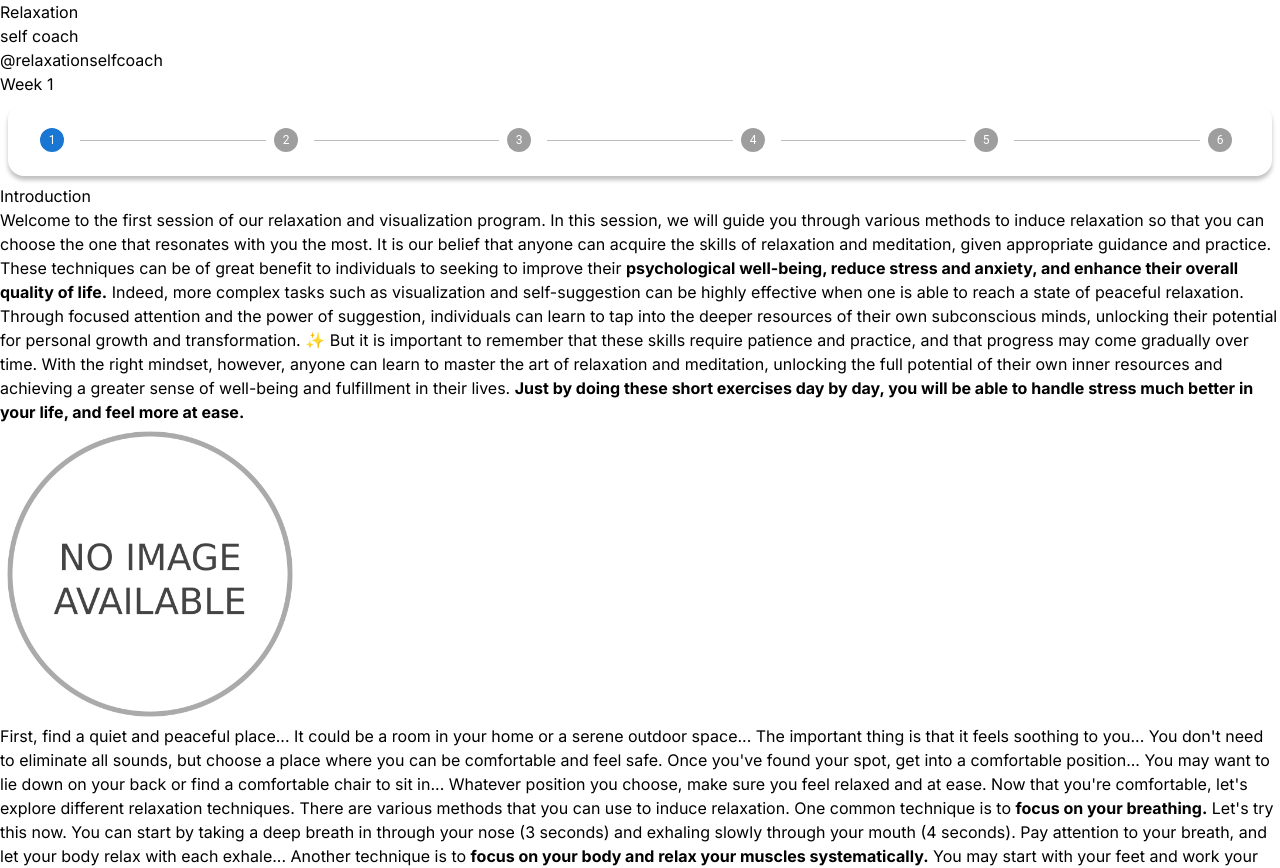
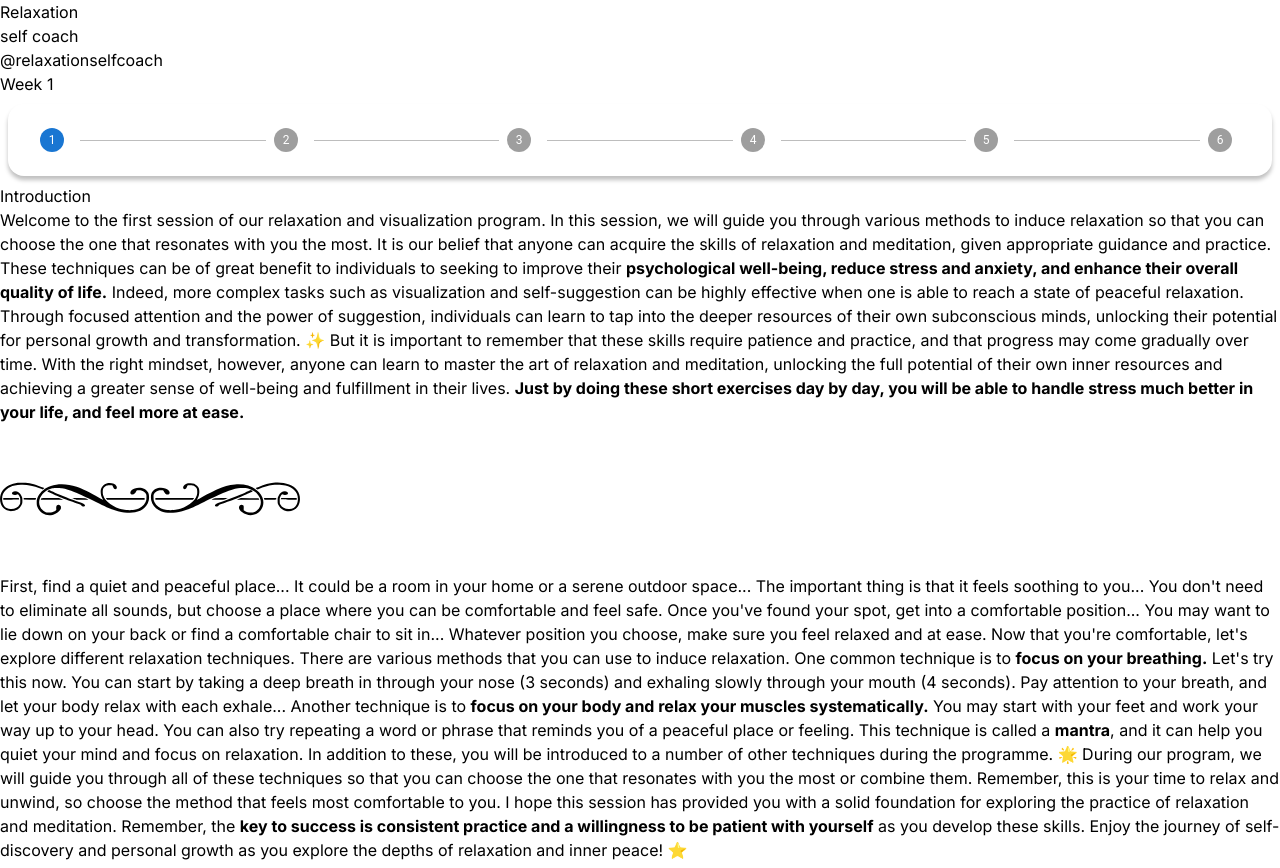
Before and after one commit to Csaba19999/weekly-e-learn, a Next.js app: page /week/1/1 in a window 1280 px wide. Shown: the top 868 px of the page. Built offline with nearby package versions, Linux system fonts and the light colour scheme.

Commit message:
Add devider

```diff
--- a/app/week/1/[key]/page.tsx
+++ b/app/week/1/[key]/page.tsx
@@ -50,7 +50,7 @@ But it is important to remember that these skills require patience and practice,
           handle stress much better in your life, and feel more at ease.
         </b>
         <Image
-          src={"/No_image_available.svg.png"}
+          src={"/devider.svg"}
           width={300}
           height={200}
           alt="kép----------------------------------------------------------------------------------------------------------------------------------------------------kép"
```
Also changed, not shown: public/devider.svg (added).
